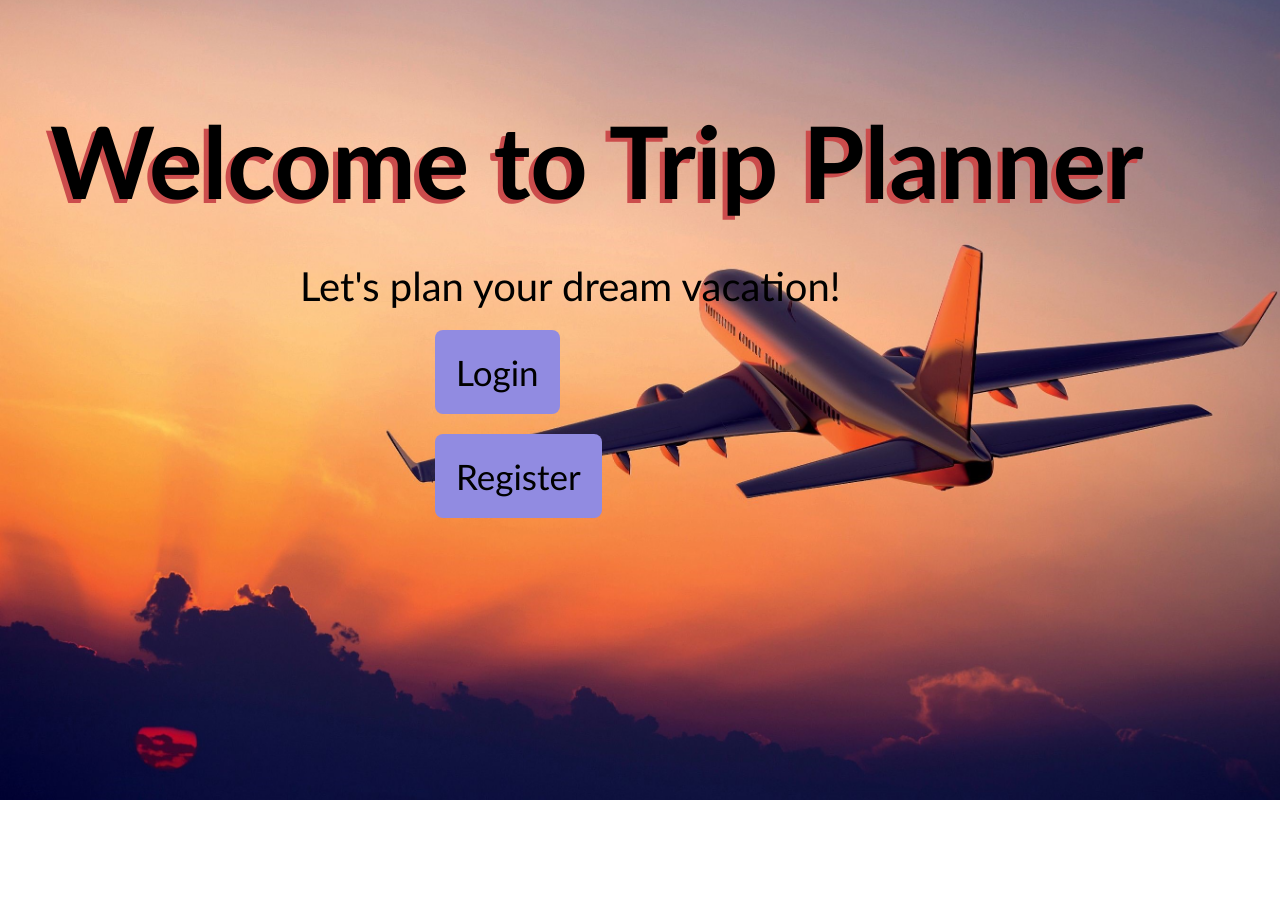
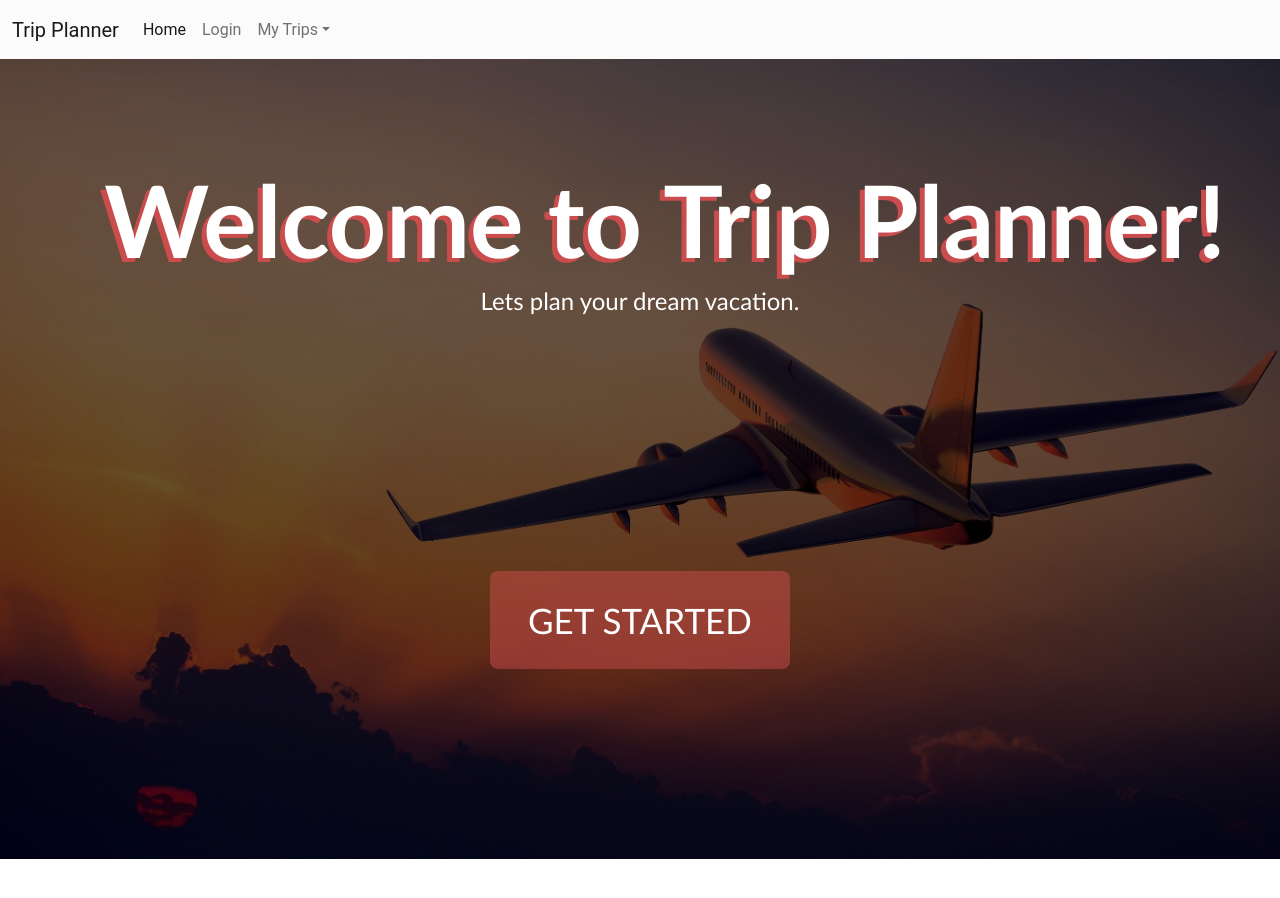
Before and after one commit to kylesmigelski/trip-planner, a React (Create React App) app: page / in a window 1280 px wide. Shown: the top 898 px of the page. After the commit the page ends 859 px from the top, so only its background shows below. Built offline with nearby package versions, Linux system fonts and the light colour scheme.

Commit message:
Add MDBootstrap

```diff
--- a/package.json
+++ b/package.json
@@ -3,6 +3,7 @@
   "version": "0.1.0",
   "private": true,
   "dependencies": {
+    "@fortawesome/fontawesome-free": "^6.4.0",
     "@testing-library/jest-dom": "^5.16.5",
     "@testing-library/react": "^13.4.0",
     "@testing-library/user-event": "^13.5.0",
@@ -10,6 +11,7 @@
     "@types/node": "^16.18.16",
     "@types/react-dom": "^18.0.11",
     "firebase": "^9.19.1",
+    "mdb-react-ui-kit": "^6.0.0",
     "react": "^18.2.0",
     "react-dom": "^18.2.0",
     "react-router-dom": "^6.10.0",
--- a/src/App.css
+++ b/src/App.css
@@ -17,14 +17,13 @@
 
   display: flex;
   flex-direction: column;
-  align-items: left;
   margin-left: 50px;
   padding-top:100px;
   justify-content: left;
   font-size: 100px;
   font-weight: 900;
   text-shadow: -5px 4px 0 #cb4c4c;
-  color:black;
+  color:white;
   font-family:'Gill Sans', 'Gill Sans MT', Calibri, 'Trebuchet MS', sans-serif
 }
 
@@ -50,7 +49,20 @@
   background-color: #918be1;
   cursor: pointer;
   transition: border-color 0.25s;
+}
 
+.big-button{
+  border-radius: 8px;
+  border: 1px solid transparent;
+  padding:20px;
+  font-size: 35px;
+  font-weight: 300;
+  font-family: 'Gill Sans', 'Gill Sans MT', Calibri, 'Trebuchet MS', sans-serif;
+  background-color: rgba(203, 76, 76, 0.5);
+  cursor: pointer;
+  color: white;
+  transition: border-color 0.25s;
+  width: 300px;
 }
 
 .App-link {
--- a/src/App.tsx
+++ b/src/App.tsx
@@ -1,6 +1,18 @@
 import React from 'react';
 import './App.css';
+import Navbar from './navbar';
 import Background from './airplane.jpg';
+import {
+    MDBNavbar,
+    MDBNavbarNav,
+    MDBNavbarItem,
+    MDBNavbarLink,
+    MDBNavbarToggler,
+    MDBContainer,
+    MDBIcon,
+    MDBCollapse,
+    MDBBtn
+} from 'mdb-react-ui-kit';
 import  app  from "./firebase.js";
 import { BrowserRouter as Router} from 'react-router-dom';
 import { Routes, Route } from 'react-router-dom';
@@ -19,21 +31,25 @@ function App() {
 
 
   return (
-    <div style={{
-      backgroundImage: `url(${Background})`,
-      backgroundPosition: 'center',
-      backgroundSize: 'cover',
-      width: '100vw',
-      height: '100vh',
-      backgroundRepeat: 'no-repeat'
-    }}>
-      <header className='App-header'>Welcome to Trip Planner</header>
-      <p className='App-text'>Let's plan your dream vacation!
-        <br></br><button className='button' onClick={Login}>Login</button>
-        <br></br><button className='button' onClick={Signup}>Register</button>
-      </p>
-
-    </div>
+      <>
+          <Navbar/>
+          <div
+              className='p-5 text-center bg-image'
+              style={{ backgroundImage: `url(${Background})`, height: '100vh' }}
+          >
+              <div className='mask' style={{ backgroundColor: 'rgba(0, 0, 0, 0.6)' }}>
+                  <div className='d-flex justify-content-center h-100'>
+                      <div className='text-white'>
+                          <h1 className='App-header'>Welcome to Trip Planner!</h1>
+                          <h4 className='mb-14' style={{ fontFamily: 'Gill Sans' }}>Lets plan your dream vacation.</h4>
+                          <MDBBtn className='big-button' color={'secondary'} size={'lg'}>
+                              Get started
+                          </MDBBtn>
+                      </div>
+                  </div>
+              </div>
+          </div>
+      </>
   );
 }
 
--- a/src/index.css
+++ b/src/index.css
@@ -1,6 +1,6 @@
 body {
   margin: 0;
-  font-family: -apple-system, BlinkMacSystemFont, 'Segoe UI', 'Roboto', 'Oxygen',
+  font-family: Roboto, -apple-system, BlinkMacSystemFont, 'Segoe UI', 'Roboto', 'Oxygen',
     'Ubuntu', 'Cantarell', 'Fira Sans', 'Droid Sans', 'Helvetica Neue',
     sans-serif;
   -webkit-font-smoothing: antialiased;
--- a/src/index.tsx
+++ b/src/index.tsx
@@ -1,5 +1,7 @@
 import React from 'react';
 import ReactDOM from 'react-dom/client';
+import 'mdb-react-ui-kit/dist/css/mdb.min.css';
+import "@fortawesome/fontawesome-free/css/all.min.css";
 import './index.css';
 import App from './App';
 import reportWebVitals from './reportWebVitals';
@@ -9,6 +11,7 @@ const root = ReactDOM.createRoot(
 );
 root.render(
   <React.StrictMode>
+
     <App />
   </React.StrictMode>
 );
--- /dev/null
+++ b/src/navbar.tsx
@@ -0,0 +1,63 @@
+import React, { useState } from 'react';
+import {
+    MDBContainer,
+    MDBNavbar,
+    MDBNavbarBrand,
+    MDBNavbarToggler,
+    MDBIcon,
+    MDBNavbarNav,
+    MDBNavbarItem,
+    MDBNavbarLink,
+    MDBDropdown,
+    MDBDropdownToggle,
+    MDBDropdownMenu,
+    MDBDropdownItem,
+    MDBCollapse,
+} from 'mdb-react-ui-kit';
+
+export default function App() {
+    const [showBasic, setShowBasic] = useState(false);
+
+    return (
+        <MDBNavbar expand='lg' light bgColor='light'>
+            <MDBContainer fluid>
+                <MDBNavbarBrand href='#'>Trip Planner</MDBNavbarBrand>
+
+                <MDBNavbarToggler
+                    aria-controls='navbarSupportedContent'
+                    aria-expanded='false'
+                    aria-label='Toggle navigation'
+                    onClick={() => setShowBasic(!showBasic)}
+                >
+                    <MDBIcon icon='bars' fas />
+                </MDBNavbarToggler>
+
+                <MDBCollapse navbar show={showBasic}>
+                    <MDBNavbarNav className='mr-auto mb-2 mb-lg-0'>
+                        <MDBNavbarItem>
+                            <MDBNavbarLink active aria-current='page' href='#'>
+                                Home
+                            </MDBNavbarLink>
+                        </MDBNavbarItem>
+                        <MDBNavbarItem>
+                            <MDBNavbarLink href='#'>Login</MDBNavbarLink>
+                        </MDBNavbarItem>
+
+                        <MDBNavbarItem>
+                            <MDBDropdown>
+                                <MDBDropdownToggle tag='a' className='nav-link' role='button'>
+                                    My Trips
+                                </MDBDropdownToggle>
+                                <MDBDropdownMenu>
+                                    <MDBDropdownItem link>Action</MDBDropdownItem>
+                                    <MDBDropdownItem link>Another action</MDBDropdownItem>
+                                    <MDBDropdownItem link>Something else here</MDBDropdownItem>
+                                </MDBDropdownMenu>
+                            </MDBDropdown>
+                        </MDBNavbarItem>
+                    </MDBNavbarNav>
+                </MDBCollapse>
+            </MDBContainer>
+        </MDBNavbar>
+    );
+}
```
Also changed, not shown: 1 other file (tests, documents, lock files or other folders).
